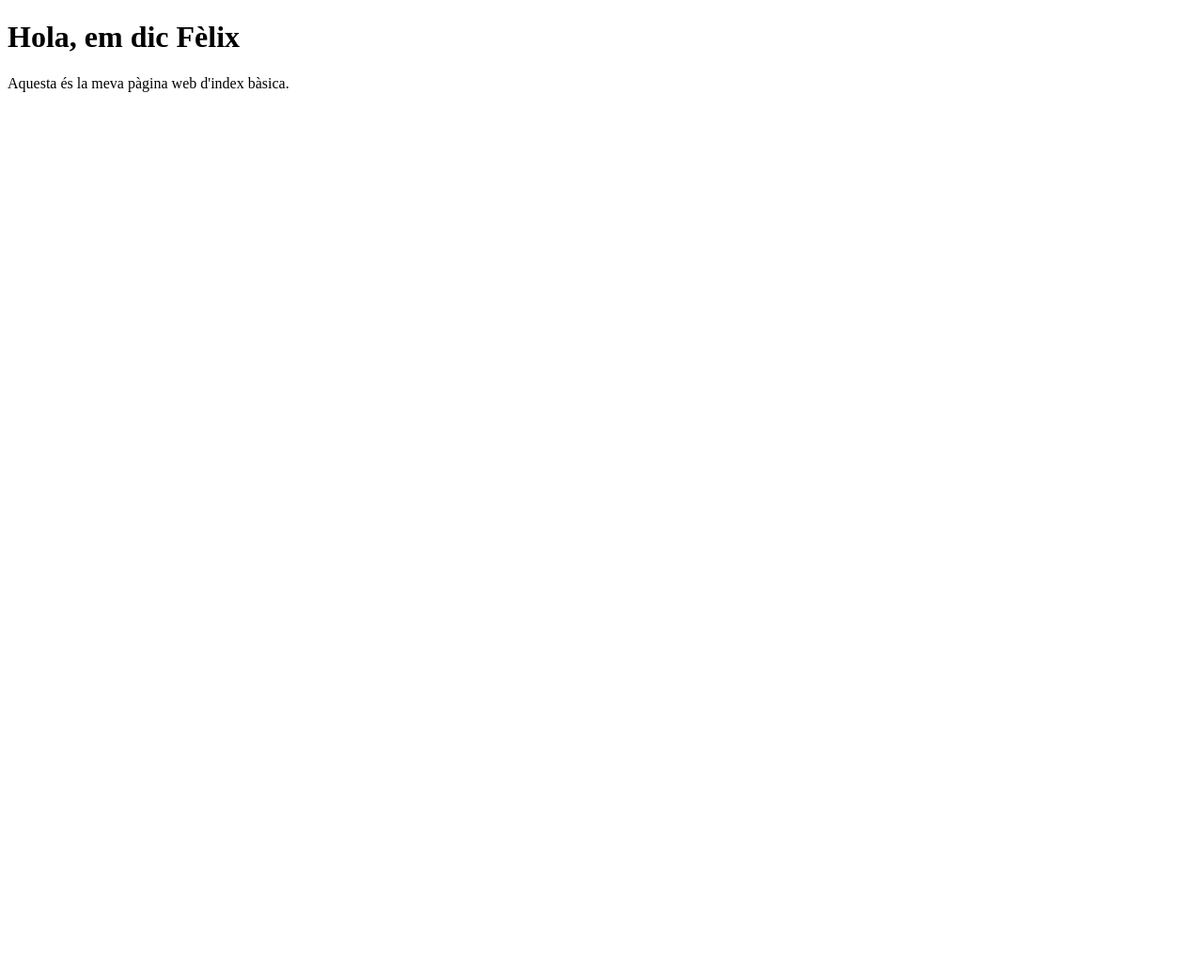
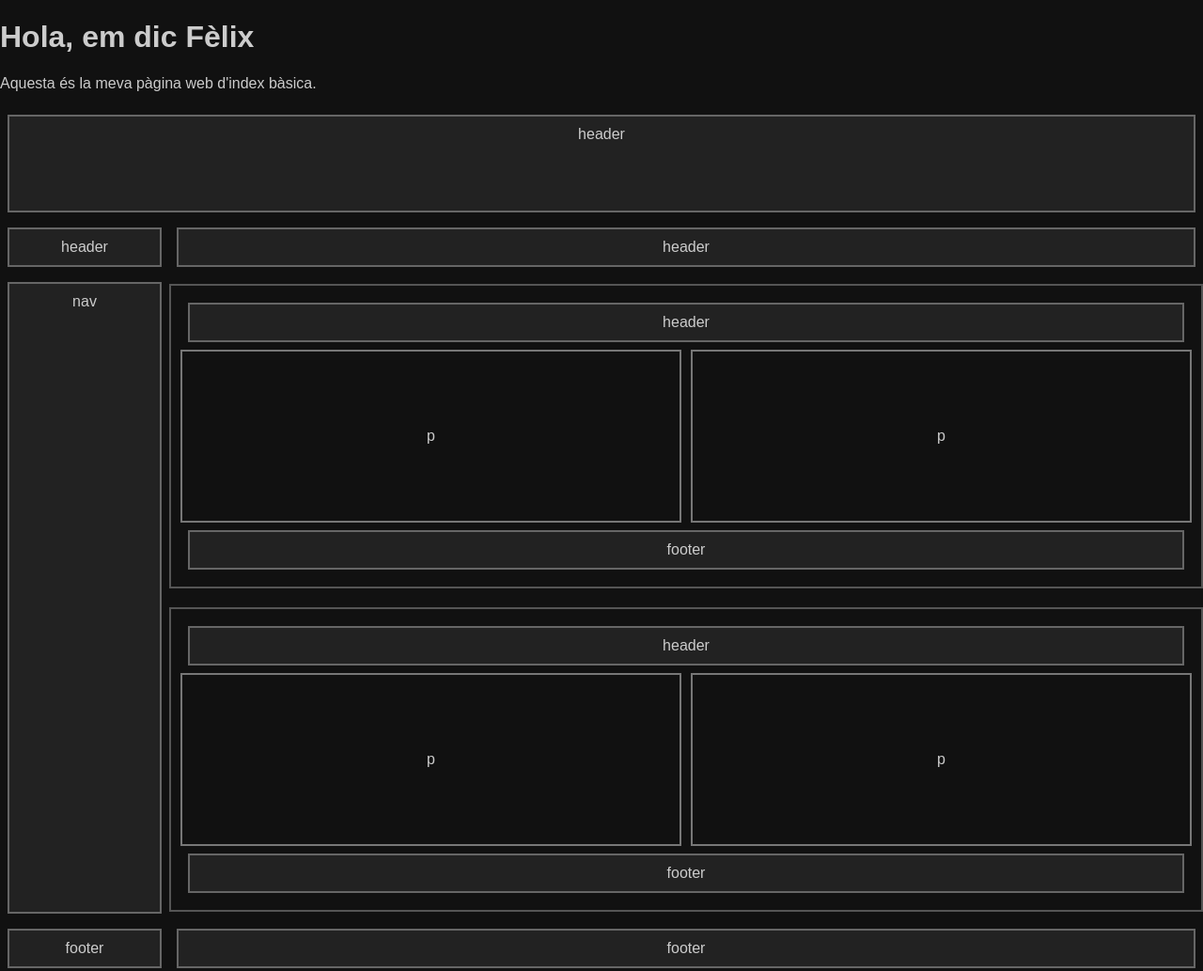
Before and after one commit to ITB2526-FelixSole/TA05_SoleFelix, a plain HTML site: page index.html in a window 1280 px wide. Shown: the top 1033 px of the page at 94% size. Before the commit the page ends 800 px from the top, so only its background shows below. Drawn offline with Linux system fonts and the light colour scheme.

Commit message:
Update index.html

```diff
--- a/index.html
+++ b/index.html
@@ -10,3 +10,145 @@
     <p>Aquesta és la meva pàgina web d'index bàsica.</p>
 </body>
 </html>
+
+<!DOCTYPE html>
+<html lang="es">
+<head>
+<meta charset="UTF-8">
+<title>Wireframe Horizontal</title>
+
+<style>
+    body {
+        margin: 0;
+        background: #111;
+        font-family: Arial, sans-serif;
+        color: #ccc;
+    }
+
+    .box {
+        border: 2px solid #666;
+        background: #222;
+        padding: 10px;
+        margin: 8px;
+        text-align: center;
+    }
+
+    /* Contenedor general horizontal */
+    .layout {
+        display: flex;
+        flex-direction: column;
+        width: 100%;
+        min-height: 100vh;
+    }
+
+    /* Header superior */
+    .top-header {
+        height: 80px;
+    }
+
+    /* Zona central horizontal */
+    .middle-row {
+        display: flex;
+        flex: 1;
+    }
+
+    /* Nav lateral */
+    .nav-column {
+        width: 180px;
+        display: flex;
+        flex-direction: column;
+        justify-content: space-between;
+    }
+
+    /* Contenido principal */
+    .content {
+        flex: 1;
+        display: flex;
+        flex-direction: column;
+    }
+
+    /* Secciones cuadradas internas */
+    .section {
+        border: 2px solid #555;
+        margin: 10px 0;
+        padding: 10px;
+    }
+
+    .section-header,
+    .section-footer {
+        margin-bottom: 8px;
+    }
+
+    .inner-columns {
+        display: flex;
+        gap: 10px;
+    }
+
+    .p-box {
+        flex: 1;
+        border: 2px solid #777;
+        height: 180px;
+        display: flex;
+        align-items: center;
+        justify-content: center;
+    }
+
+    /* Footer inferior */
+    .bottom-footer {
+        height: 80px;
+    }
+</style>
+</head>
+
+<body>
+
+<div class="layout">
+
+    <!-- HEADER SUPERIOR -->
+    <div class="box top-header">header</div>
+
+    <div class="middle-row">
+
+        <!-- NAV LATERAL -->
+        <div class="nav-column">
+            <div class="box">header</div>
+            <div class="box" style="flex:1;">nav</div>
+            <div class="box">footer</div>
+        </div>
+
+        <!-- CONTENIDO PRINCIPAL -->
+        <div class="content">
+
+            <div class="box">header</div>
+
+            <!-- SECCIÓN 1 -->
+            <div class="section">
+                <div class="box section-header">header</div>
+                <div class="inner-columns">
+                    <div class="p-box">p</div>
+                    <div class="p-box">p</div>
+                </div>
+                <div class="box section-footer">footer</div>
+            </div>
+
+            <!-- SECCIÓN 2 -->
+            <div class="section">
+                <div class="box section-header">header</div>
+                <div class="inner-columns">
+                    <div class="p-box">p</div>
+                    <div class="p-box">p</div>
+                </div>
+                <div class="box section-footer">footer</div>
+            </div>
+
+            <div class="box">footer</div>
+        </div>
+    </div>
+
+    <!-- FOOTER INFERIOR -->
+    <div class="box bottom-footer">footer</div>
+
+</div>
+
+</body>
+</html>
```
